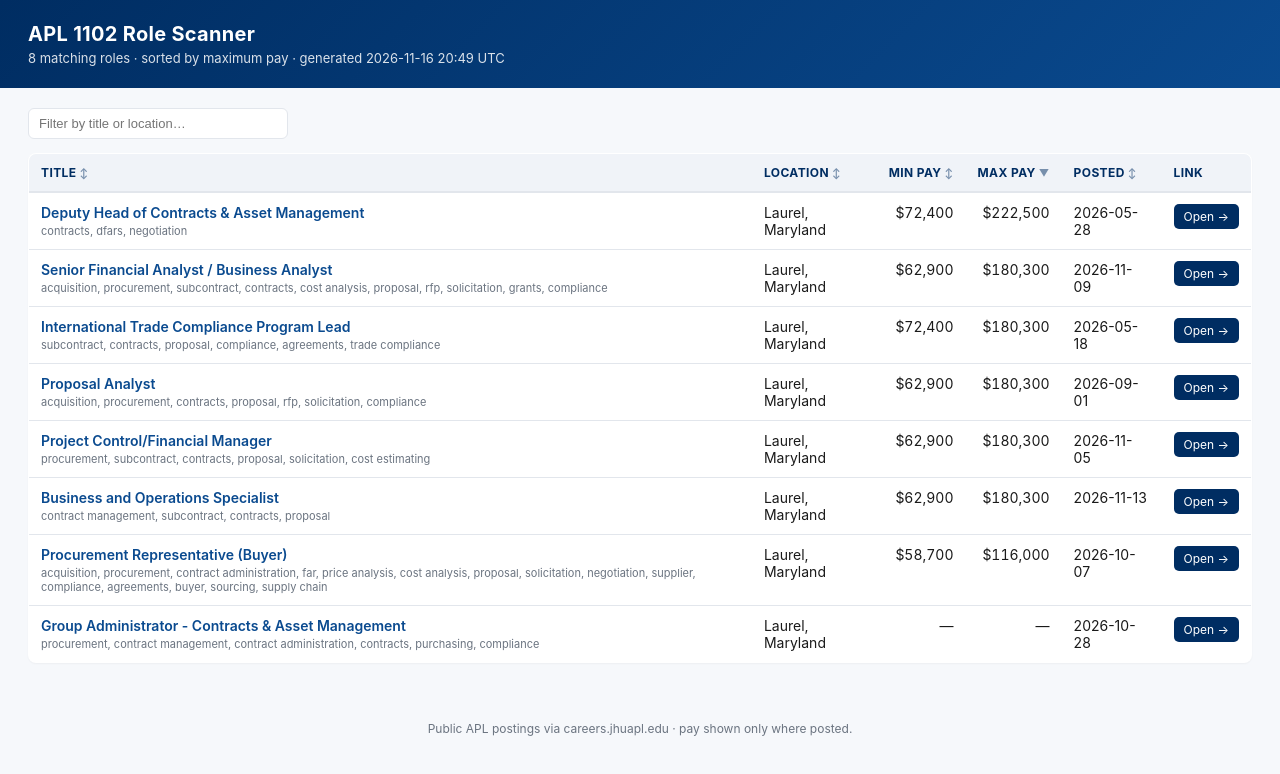
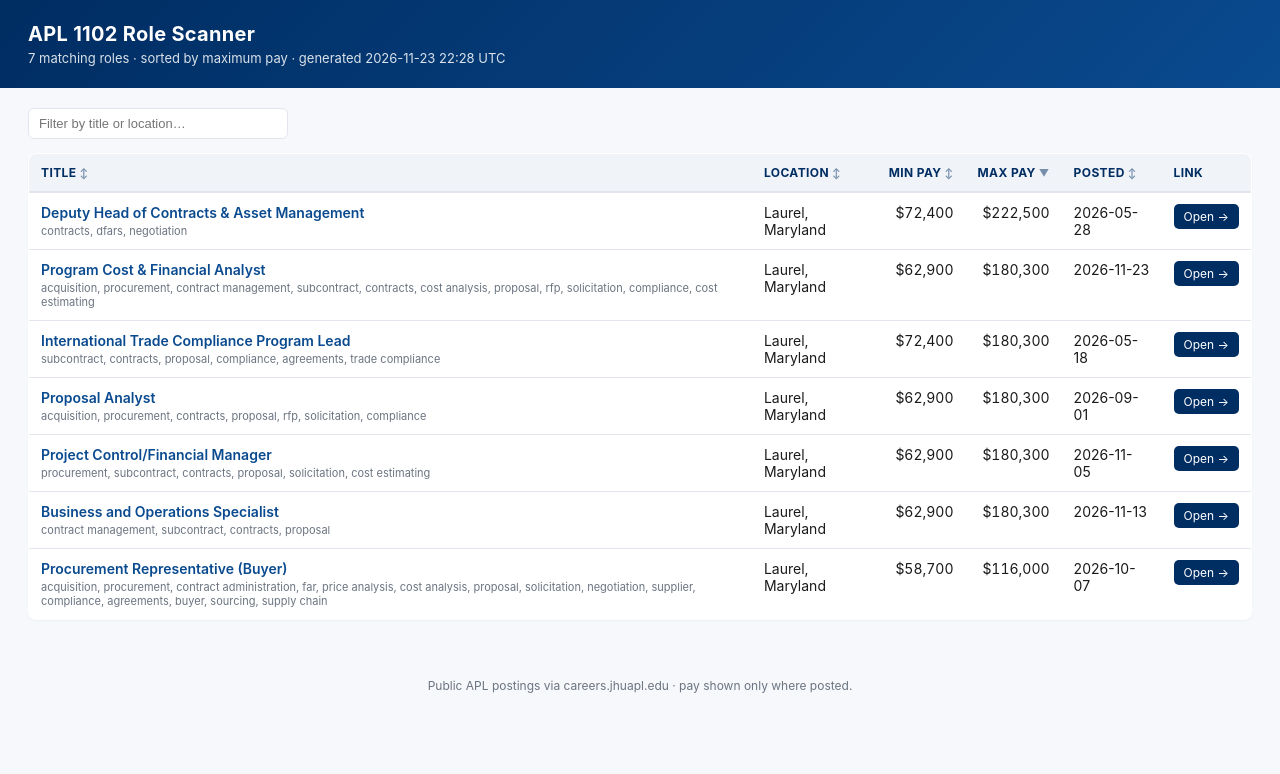
Before and after one commit to BVHAPL/APL1102, a plain HTML site: page index.html in a window 1280 px wide. Drawn offline with Linux system fonts and the light colour scheme.

Commit message:
Auto-update dashboard (2026-11-23)

```diff
--- a/index.html
+++ b/index.html
@@ -47,8 +47,8 @@
 <body>
 <header>
   <h1>APL 1102 Role Scanner</h1>
-  <div class="meta">8 matching roles &middot;
-      sorted by maximum pay &middot; generated 2026-11-16 20:49 UTC</div>
+  <div class="meta">7 matching roles &middot;
+      sorted by maximum pay &middot; generated 2026-11-23 22:28 UTC</div>
 </header>
 <div class="wrap">
   <div class="controls">
@@ -77,13 +77,13 @@
         <td><a class="btn" href="https://careers.jhuapl.edu/jobs/58988?lang=en-us" target="_blank" rel="noopener">Open &rarr;</a></td>
       </tr>
       <tr>
-        <td class="title"><a href="https://careers.jhuapl.edu/jobs/60828?lang=en-us" target="_blank" rel="noopener">Senior Financial Analyst / Business Analyst</a>
-            <div class="matched">acquisition, procurement, subcontract, contracts, cost analysis, proposal, rfp, solicitation, grants, compliance</div></td>
+        <td class="title"><a href="https://careers.jhuapl.edu/jobs/61113?lang=en-us" target="_blank" rel="noopener">Program Cost &amp; Financial Analyst</a>
+            <div class="matched">acquisition, procurement, contract management, subcontract, contracts, cost analysis, proposal, rfp, solicitation, compliance, cost estimating</div></td>
         <td>Laurel, Maryland</td>
         <td class="num" data-sort="62900">$62,900</td>
         <td class="num" data-sort="180300">$180,300</td>
-        <td data-sort="2026-11-09">2026-11-09</td>
-        <td><a class="btn" href="https://careers.jhuapl.edu/jobs/60828?lang=en-us" target="_blank" rel="noopener">Open &rarr;</a></td>
+        <td data-sort="2026-11-23">2026-11-23</td>
+        <td><a class="btn" href="https://careers.jhuapl.edu/jobs/61113?lang=en-us" target="_blank" rel="noopener">Open &rarr;</a></td>
       </tr>
       <tr>
         <td class="title"><a href="https://careers.jhuapl.edu/jobs/59031?lang=en-us" target="_blank" rel="noopener">International Trade Compliance Program Lead</a>
@@ -130,15 +130,6 @@
         <td data-sort="2026-10-07">2026-10-07</td>
         <td><a class="btn" href="https://careers.jhuapl.edu/jobs/60344?lang=en-us" target="_blank" rel="noopener">Open &rarr;</a></td>
       </tr>
-      <tr>
-        <td class="title"><a href="https://careers.jhuapl.edu/jobs/60674?lang=en-us" target="_blank" rel="noopener">Group Administrator - Contracts &amp; Asset Management</a>
-            <div class="matched">procurement, contract management, contract administration, contracts, purchasing, compliance</div></td>
-        <td>Laurel, Maryland</td>
-        <td class="num" data-sort="0">&mdash;</td>
-        <td class="num" data-sort="0">&mdash;</td>
-        <td data-sort="2026-10-28">2026-10-28</td>
-        <td><a class="btn" href="https://careers.jhuapl.edu/jobs/60674?lang=en-us" target="_blank" rel="noopener">Open &rarr;</a></td>
-      </tr>
     </tbody>
   </table>
 </div>
```
